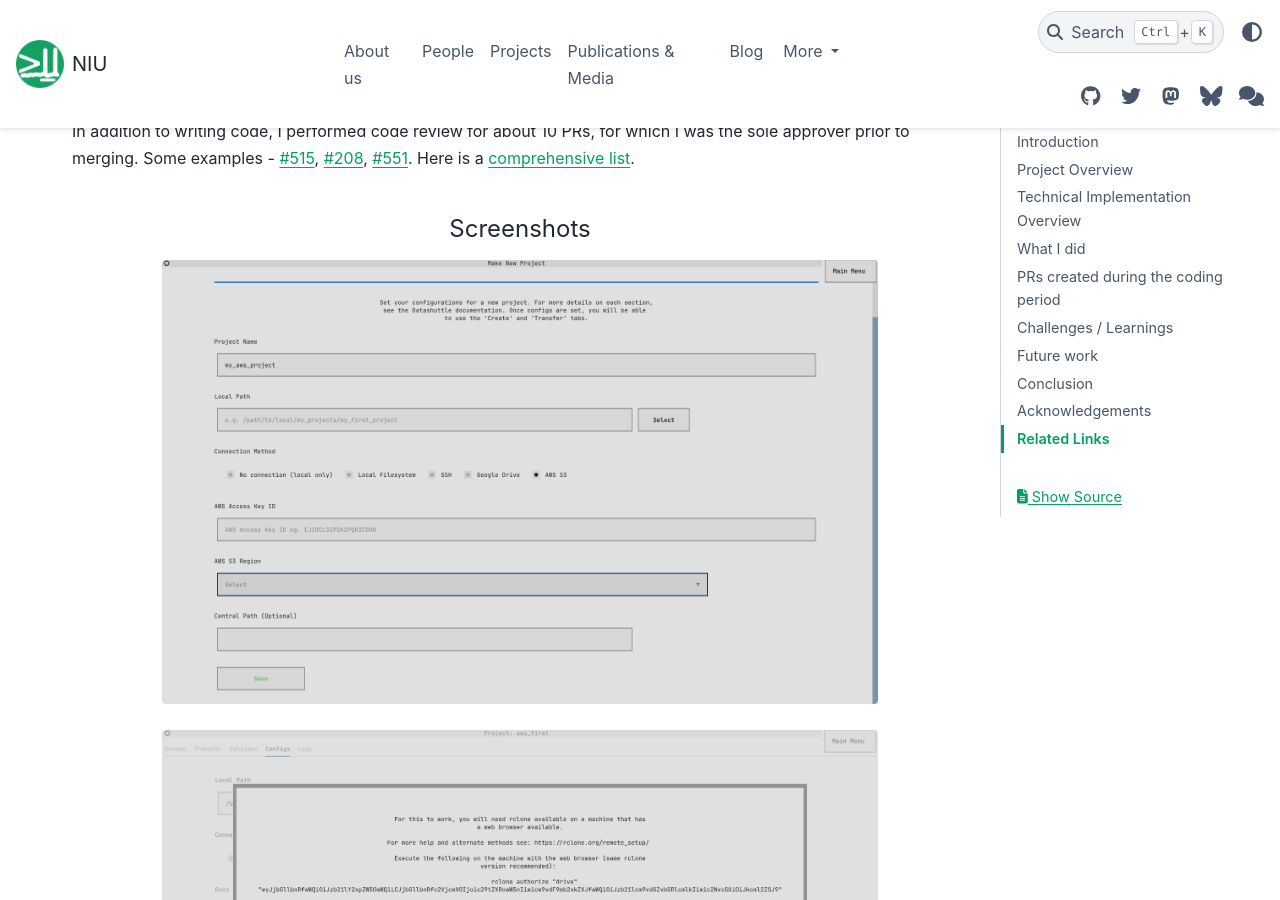
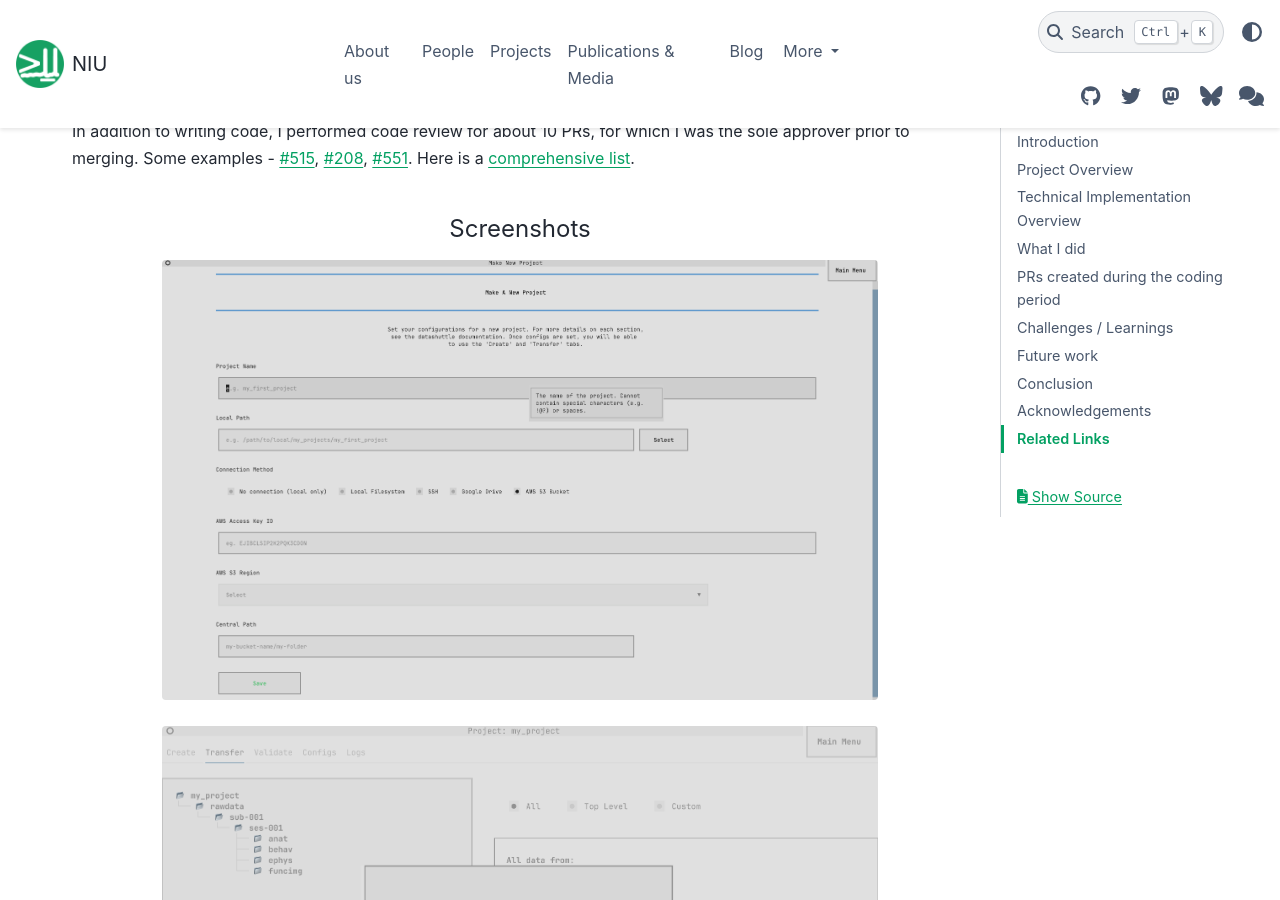
Before and after one commit to neuroinformatics-unit/neuroinformatics-unit.github.io, a Sphinx documentation site: the page built from docs/source/blog/datashuttle_gsoc2025.md, in a window 1280 px wide and 900 px high, scrolled down 3305 px. Built offline with Sphinx 7.4.7 and the PyData theme 0.15.4, drawn with Linux system fonts in a browser that asks for light colours; nearby versions of some CDN libraries.

Commit message:
update: images

````diff
--- a/docs/source/blog/datashuttle_gsoc2025.md
+++ b/docs/source/blog/datashuttle_gsoc2025.md
@@ -104,13 +104,13 @@ In addition to writing code, I performed code review for about 10 PRs, for which
 
 <br>
 
-```{image} /_static/blog_images/datashuttle_gsoc2025/datashuttle-gdrive-setup-dark.png
+```{image} /_static/blog_images/datashuttle_gsoc2025/datashuttle-transferring-data-dark.png
 :align: center
 :width: 80%
 :class: only-dark
 ```
 
-```{image} /_static/blog_images/datashuttle_gsoc2025/datashuttle-gdrive-setup-light.png
+```{image} /_static/blog_images/datashuttle_gsoc2025/datashuttle-transferring-data-light.png
 :align: center
 :width: 80%
 :class: only-light
````
Also changed, not shown: other parts of docs/source/blog/datashuttle_gsoc2025.md (+1 -1 lines), docs/source/_static/blog_images/datashuttle_gsoc2025/datashuttle-gdrive-setup-dark.png (deleted), docs/source/_static/blog_images/datashuttle_gsoc2025/datashuttle-gdrive-setup-light.png (deleted), docs/source/_static/blog_images/datashuttle_gsoc2025/datashuttle-new-project-dark.png, docs/source/_static/blog_images/datashuttle_gsoc2025/datashuttle-new-project-light.png, docs/source/_static/blog_images/datashuttle_gsoc2025/datashuttle-transferring-data-dark.png (added), docs/source/_static/blog_images/datashuttle_gsoc2025/datashuttle-transferring-data-light.png (added).
